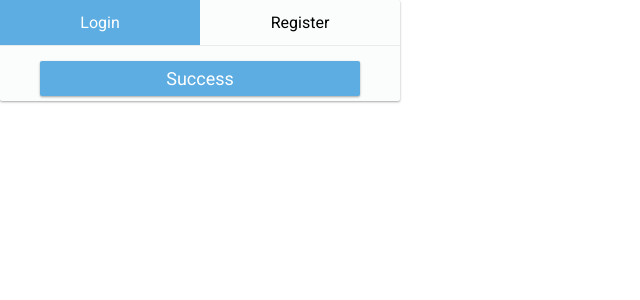
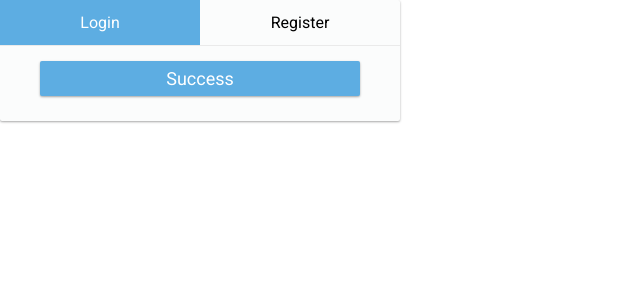
Before and after one commit to GianCastle/login-register, a React (Create React App) app: page / in a window 1280 px wide. Shown: the top 300 px of the page, without its empty margins (0-640 px from the left). Built offline with nearby package versions, Linux system fonts and the light colour scheme.

Commit message:
little change in small-card styles

```diff
--- a/src/assets/css/small-card.css
+++ b/src/assets/css/small-card.css
@@ -7,4 +7,6 @@
     align-items: center;
     background-color: #FBFCFC;
     box-shadow: 0 1px 3px rgba(0,0,0,0.12), 0 1px 2px rgba(0,0,0,0.24);
-    transition: all 0.3s cubic-bezier(.25,.8,.25,1);}
+    transition: all 0.3s cubic-bezier(.25,.8,.25,1);
+    padding-bottom: 20px;
+}
```
